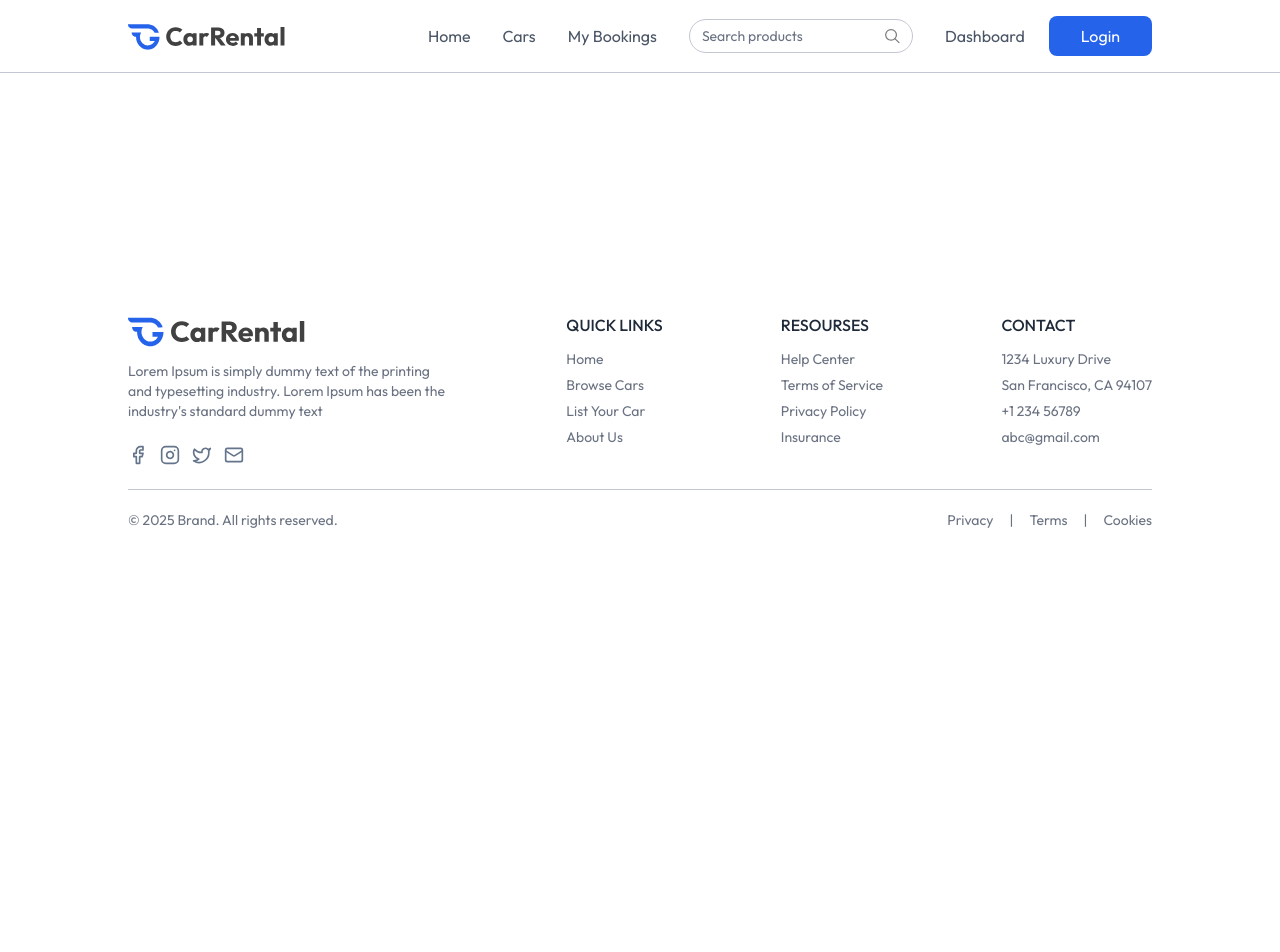
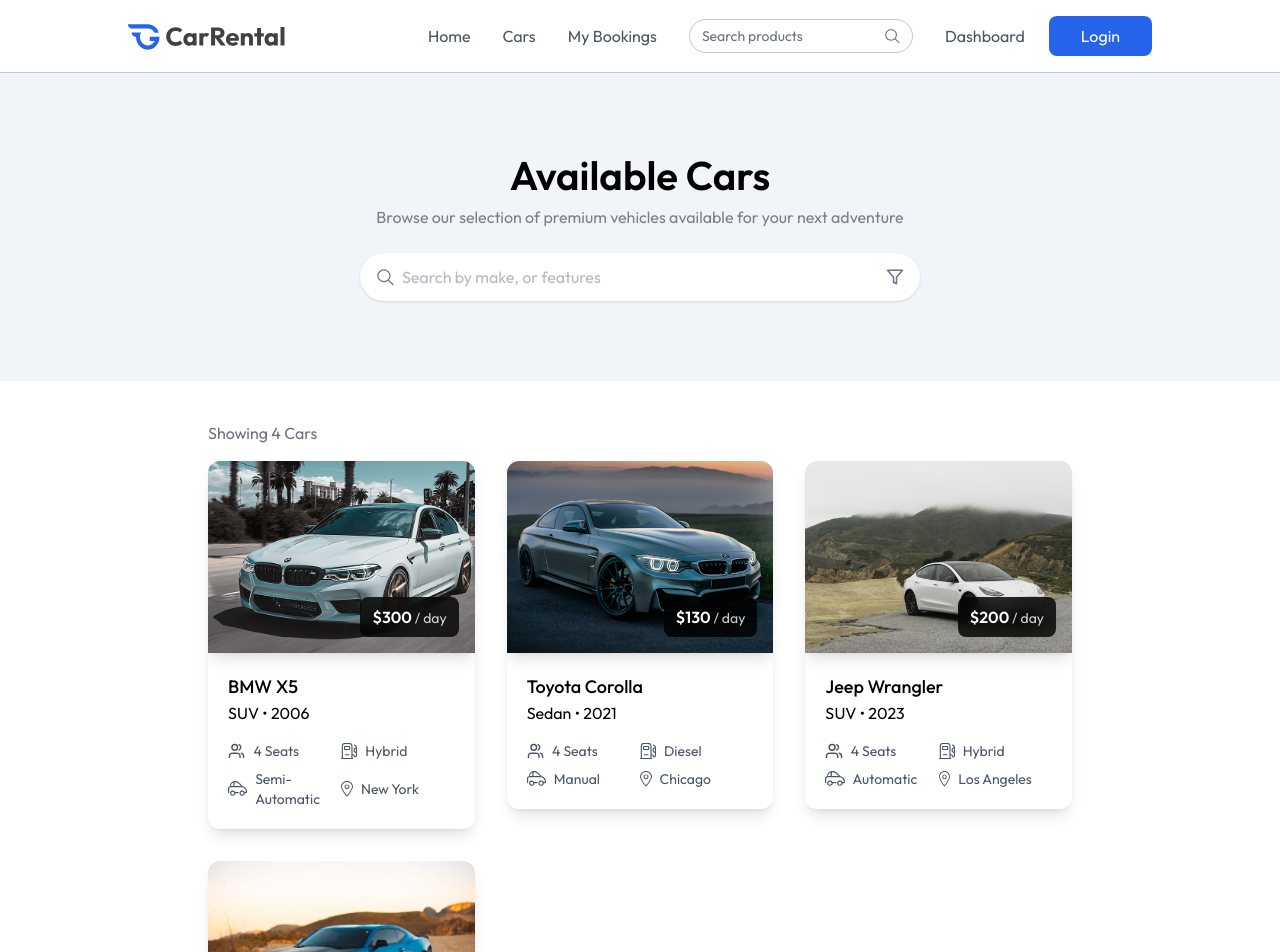
Before and after one commit to rashimarasangi/CarRental, a React (Vite) app: page /cars in a window 1280 px wide. Shown: the top 952 px of the page. Before the commit the page ends 800 px from the top, so only its background shows below. Built offline with nearby package versions, Linux system fonts and the light colour scheme.

Commit message:
cars section is added

```diff
--- a/src/pages/Cars.jsx
+++ b/src/pages/Cars.jsx
@@ -1,9 +1,33 @@
-import React from 'react'
+import React, { useState } from 'react'
+import Title from '../components/Title'
+import { assets, dummyCarData } from '../assets/assets'
+import CarCard from '../components/CarCard'
 
 const Cars = () => {
+  const [input, setInput] = useState('')
+
   return (
     <div>
+      <div className='flex flex-col items-center py-20 bg-light max-md:px-4'>
+        <Title title='Available Cars' subTitle='Browse our selection of premium vehicles available for your next adventure'/>
 
+        <div className='flex items-center bg-white px-4 mt-6 max-w-140 w-full h-12 rounded-full shadow'>
+          <img src={assets.search_icon} alt="" className='w-4.5 h-4.5 mr-2' />
+          <input onClick={(e)=> setInput(e.target.value)} value={input} type="text" placeholder='Search by make, or features' className='w-full h-full outline-none text-gray-500'/>
+          <img src={assets.filter_icon} alt="" className='w-4.5 h-4.5 ml-2' />
+        </div>
+      </div>
+
+      <div className='px-6 md:px-16 lg:px-24 xl:px-32 mt-10'>
+        <p className='text-gray-500 xl:px-20 max-w-7xl mx-auto'>Showing {dummyCarData.length} Cars</p>
+        <div className='grid grid-cols-1 sm:grid-cols-2 lg:grid-cols-3 gap-8 mt-4 xl:px-20 max-w-7xl mx-auto'>
+           {dummyCarData.map((car,index)=>(
+            <div key={index}>
+              <CarCard car={car}/>
+              </div>
+           ))}
+        </div>
+      </div>
     </div>
   )
 }
```
